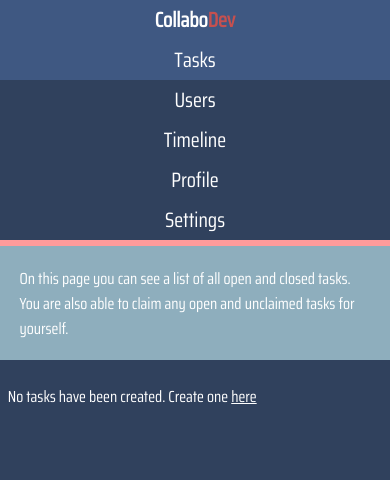
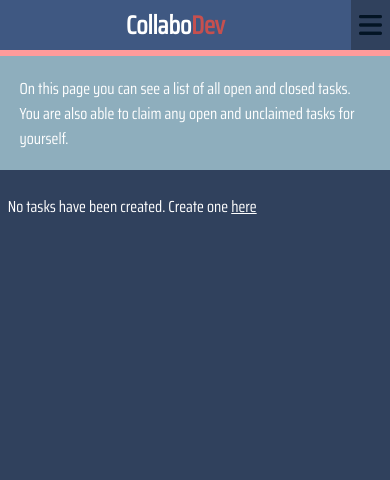
Before and after one commit to dob9601/CollaboDev, a Django app: template tasks/templates/tasks/index.html in a window 390 px wide. Shown: the top 480 px of the page. Run offline with Django 3.2, Linux system fonts and the light colour scheme; the template is opened without the code that fills it, so the values that code supplies are empty.

Commit message:
Addition and styling of dropdown icon for mobile devices on navbar

```diff
--- a/static/css/base.css
+++ b/static/css/base.css
@@ -139,11 +139,24 @@
 }
 
 .nav li {
-	font-size: 1.3em;
-	height: 40px;
-	line-height: 40px;
-	width: 100%;
+	font-size: 1.6em;
+	height: 50px;
+	line-height: 50px;
 	transition: 0.4s background-color;
+}
+
+#logo {
+	width: 90%;
+}
+
+#dropdown-widget {
+	width: 10%;
+}
+
+#dropdown-icon {
+	width: 60%;
+	vertical-align: middle;
+	margin-top: -4px;
 }
 
 a .nav,
@@ -189,6 +202,10 @@
 		width: 10%;
 	}
 
+	#dropdown-widget {
+		display: none;
+	}
+
 	.navbar-image {
 		display: inline-block;
 	}
@@ -196,6 +213,17 @@
 	.nav-image-text {
 		display: none;
 		height: 0;
+	}
+}
+
+@media screen and (max-width: 639px) {
+	.nav a:not(:first-child):not(:last-child) {
+		display: none;
+	}
+
+	#dropdown-widget,
+	#logo {
+		float: left;
 	}
 }
 
--- a/templates/bases/navbar_base.html
+++ b/templates/bases/navbar_base.html
@@ -14,6 +14,7 @@
 				{% endif %}
 			" alt="Profile Picture"><span class="nav-image-text">Profile</span></li></a>
 		<a href="/accounts/settings"><li id="settings-widget"><img class="navbar-image" src="{% static  'images/settings_icon.png' %}" alt="Settings"><span class="nav-image-text">Settings</span></li></a>
+		<a><li id="dropdown-widget"><img id="dropdown-icon" src="{% static 'images/dropdown_icon.png' %}"></li></a>
 	</ul>
 </div>
 <div class="progress-bar-div"><div class="progress-bar" style="width:0;"></div></div>
```
Also changed, not shown: static/images/dropdown_icon.png (added).
